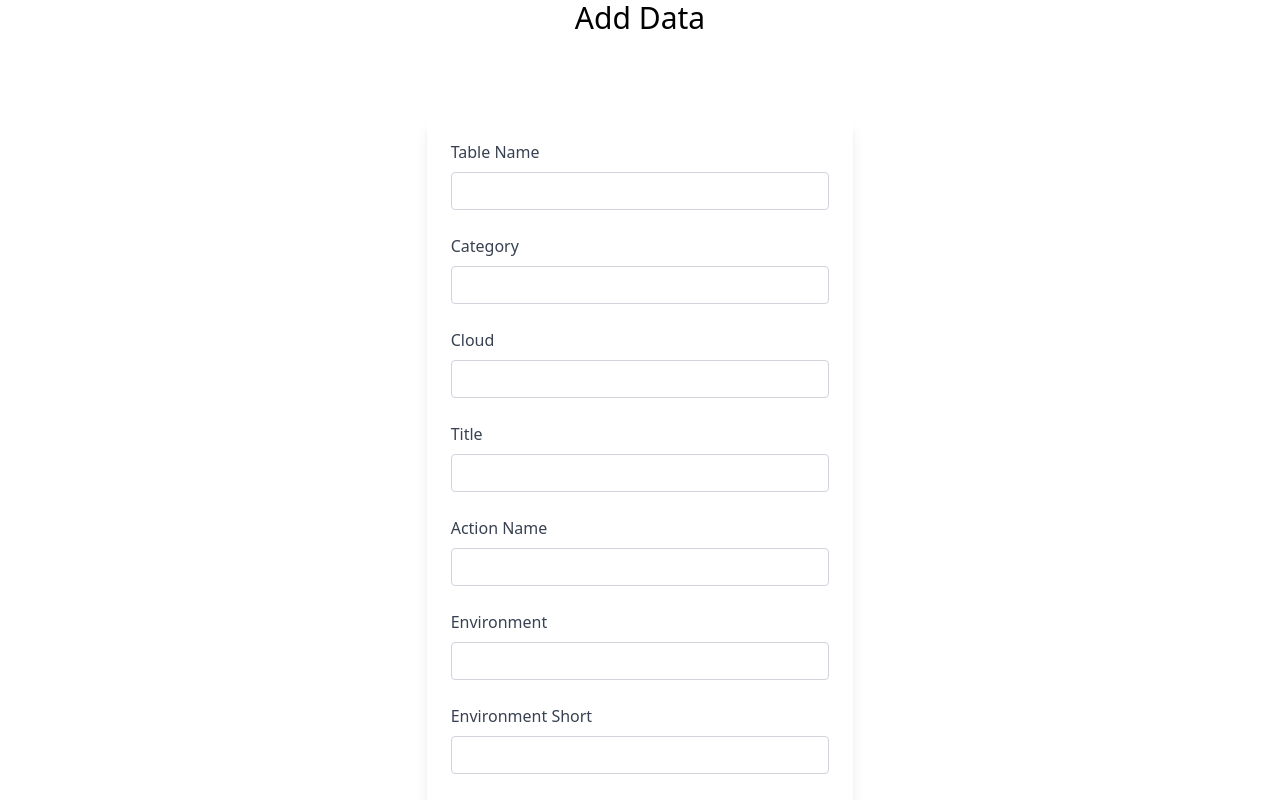
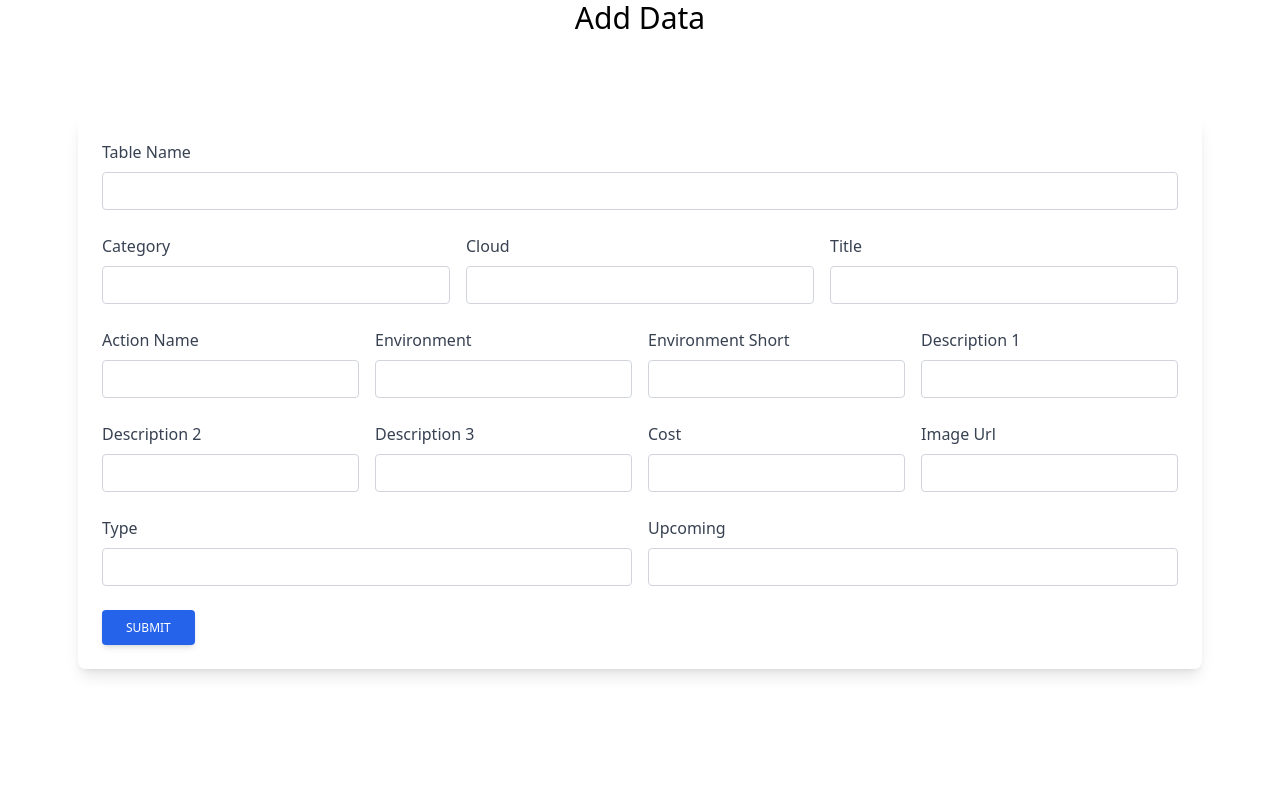
Before and after one commit to hharieta/aws_crud_archie, a Next.js app: page /adddata in a window 1280 px wide. Shown: the top 800 px of the page. Built offline with nearby package versions, Linux system fonts and the light colour scheme; no server answers.

Commit message:
style: Add grid-like layout.

```diff
--- a/pages/adddata.js
+++ b/pages/adddata.js
@@ -51,27 +51,39 @@ const AddData = () => {
     <>
       <div className="flex flex-col justify-center items-center">
         <p className="text-3xl mb-20">Add Data</p>
-        <div className="block p-6 rounded-lg shadow-lg bg-white w-1/3 justify-self-center">
-          <form onSubmit={handleSubmit} id="addData-form">
-          <div className="form-group mb-6">
+        <div className="block p-6 rounded-lg shadow-lg bg-white justify-self-center">
+          <form onSubmit={handleSubmit} id="addData-form" className="w-full">
+            <div>
+              <>
+                <div className="form-group mb-6 flex-1" tabIndex={-1}>
                   <label
                     htmlFor="tableName"
-                className="form-label inline-block mb-2 text-gray-700"
+                    className="inline-block mb-2 text-gray-700"
                   >
                     Table Name
                   </label>
-              <input type="text" className={styles.inputField} id="tableName" />
+                  <input
+                    type="text"
+                    className={styles.inputField}
+                    id="tableName"
+                  />
                 </div>
-            <div className="form-group mb-6">
+              </>
+              <section className="flex gap-4">
+                <div className="form-group mb-6 flex-1">
                   <label
                     htmlFor="category"
                     className="form-label inline-block mb-2 text-gray-700"
                   >
                     Category
                   </label>
-              <input type="text" className={styles.inputField} id="category" />
+                  <input
+                    type="text"
+                    className={styles.inputField}
+                    id="category"
+                  />
                 </div>
-            <div className="form-group mb-6">
+                <div className="form-group mb-6 flex-1">
                   <label
                     htmlFor="cloud"
                     className="form-label inline-block mb-2 text-gray-700"
@@ -80,7 +92,7 @@ const AddData = () => {
                   </label>
                   <input type="text" className={styles.inputField} id="cloud" />
                 </div>
-            <div className="form-group mb-6">
+                <div className="form-group mb-6 flex-1">
                   <label
                     htmlFor="title"
                     className="form-label inline-block mb-2 text-gray-700"
@@ -89,42 +101,62 @@ const AddData = () => {
                   </label>
                   <input type="text" className={styles.inputField} id="title" />
                 </div>
-            <div className="form-group mb-6">
+              </section>
+              <section className="flex gap-4">
+                <div className="form-group mb-6 flex-1">
                   <label
                     htmlFor="actionName"
                     className="form-label inline-block mb-2 text-gray-700"
                   >
                     Action Name
                   </label>
-              <input type="text" className={styles.inputField} id="actionName" />
+                  <input
+                    type="text"
+                    className={styles.inputField}
+                    id="actionName"
+                  />
                 </div>
-            <div className="form-group mb-6">
+                <div className="form-group mb-6 flex-1">
                   <label
                     htmlFor="environment"
                     className="form-label inline-block mb-2 text-gray-700"
                   >
                     Environment
                   </label>
-              <input type="text" className={styles.inputField} id="environment" />
+                  <input
+                    type="text"
+                    className={styles.inputField}
+                    id="environment"
+                  />
                 </div>
-            <div className="form-group mb-6">
+                <div className="form-group mb-6 flex-1">
                   <label
                     htmlFor="envShort"
                     className="form-label inline-block mb-2 text-gray-700"
                   >
                     Environment Short
                   </label>
-              <input type="text" className={styles.inputField} id="envShort" />
+                  <input
+                    type="text"
+                    className={styles.inputField}
+                    id="envShort"
+                  />
                 </div>
-            <div className="form-group mb-6">
+                <div className="form-group mb-6 flex-1">
                   <label
                     htmlFor="description1"
                     className="form-label inline-block mb-2 text-gray-700"
                   >
                     Description 1
                   </label>
-              <input type="text" className={styles.inputField} id="description1" />
+                  <input
+                    type="text"
+                    className={styles.inputField}
+                    id="description1"
+                  />
                 </div>
+              </section>
+              <section className="flex gap-4">
                 <div className="form-group mb-6">
                   <label
                     htmlFor="description2"
@@ -132,7 +164,11 @@ const AddData = () => {
                   >
                     Description 2
                   </label>
-              <input type="text" className={styles.inputField} id="description2" />
+                  <input
+                    type="text"
+                    className={styles.inputField}
+                    id="description2"
+                  />
                 </div>
                 <div className="form-group mb-6">
                   <label
@@ -141,7 +177,11 @@ const AddData = () => {
                   >
                     Description 3
                   </label>
-              <input type="text" className={styles.inputField} id="description3" />
+                  <input
+                    type="text"
+                    className={styles.inputField}
+                    id="description3"
+                  />
                 </div>
                 <div className="form-group mb-6">
                   <label
@@ -159,9 +199,15 @@ const AddData = () => {
                   >
                     Image Url
                   </label>
-              <input type="text" className={styles.inputField} id="imageUrl" />
+                  <input
+                    type="text"
+                    className={styles.inputField}
+                    id="imageUrl"
+                  />
                 </div>
-            <div className="form-group mb-6">
+              </section>
+              <section className="flex gap-4">
+                <div className="form-group mb-6 flex-1">
                   <label
                     htmlFor="type"
                     className="form-label inline-block mb-2 text-gray-700"
@@ -170,14 +216,20 @@ const AddData = () => {
                   </label>
                   <input type="text" className={styles.inputField} id="type" />
                 </div>
-            <div className="form-group mb-6">
+                <div className="form-group mb-6 flex-1">
                   <label
                     htmlFor="upcoming"
                     className="form-label inline-block mb-2 text-gray-700"
                   >
                     Upcoming
                   </label>
-              <input type="text" className={styles.inputField} id="upcoming" />
+                  <input
+                    type="text"
+                    className={styles.inputField}
+                    id="upcoming"
+                  />
+                </div>
+              </section>
             </div>
 
             <button
@@ -198,7 +250,8 @@ const AddData = () => {
                 active:bg-blue-800 active:shadow-lg
                 transition
                 duration-150
-    ease-in-out"
+                ease-in-out
+              "
             >
               Submit
             </button>
```
Lines whose indentation alone changed are shown as unchanged.
